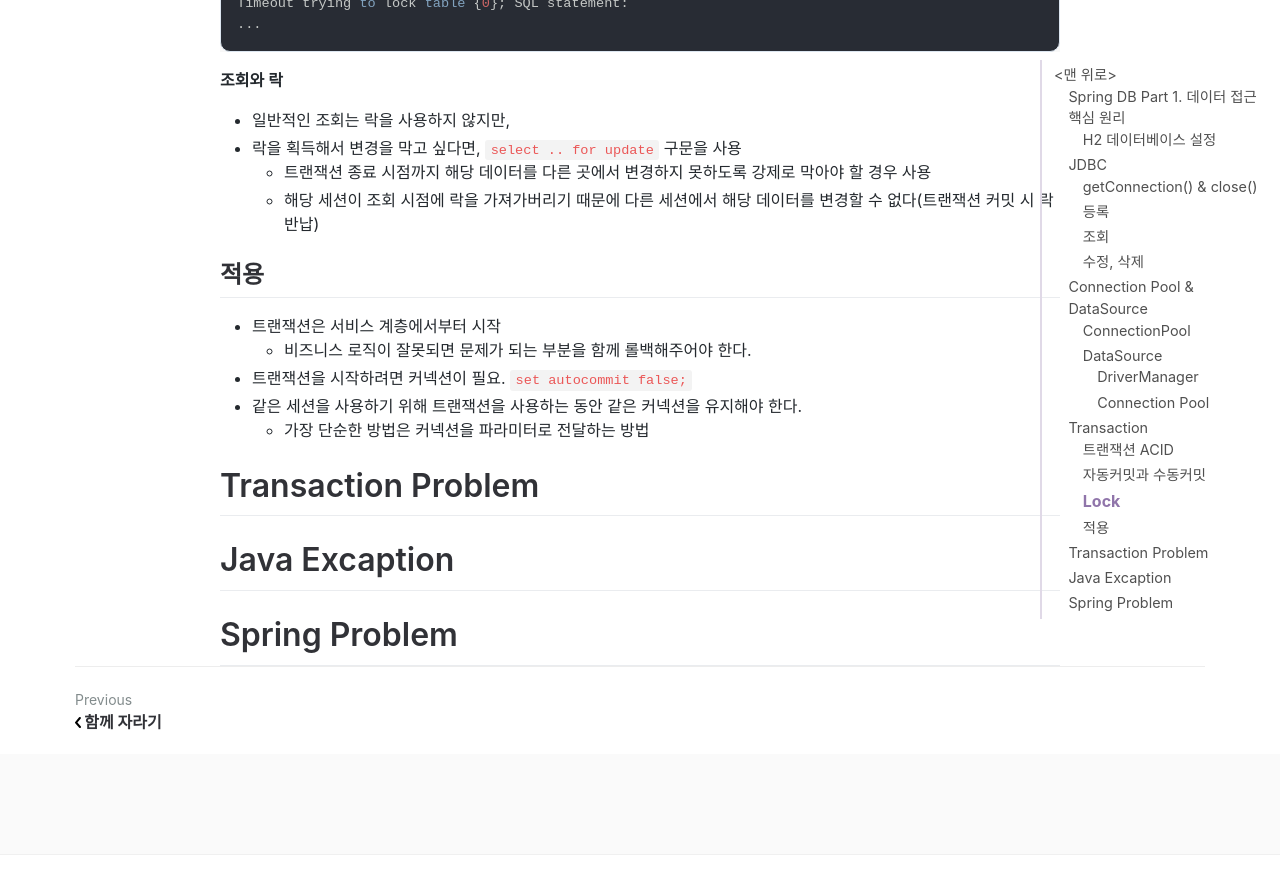
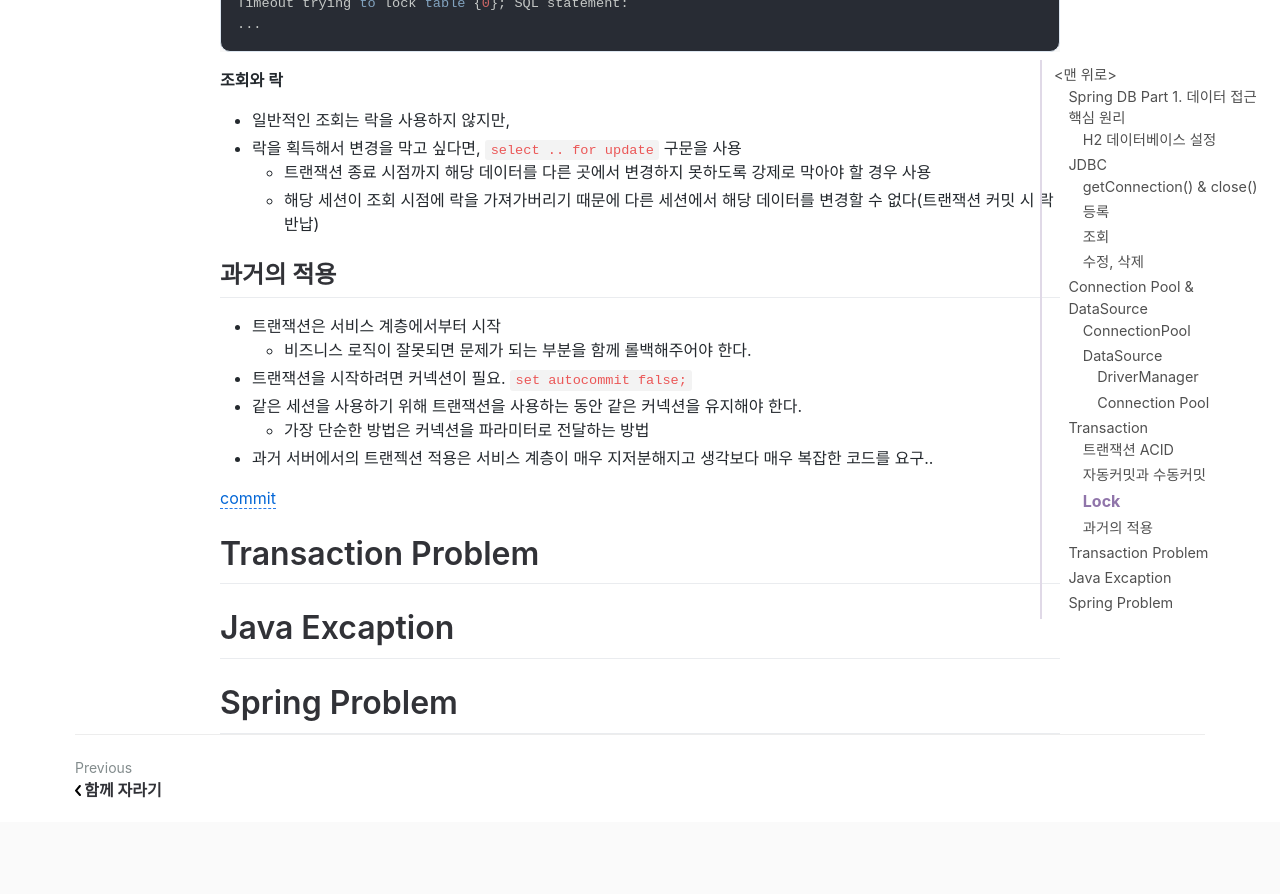
Before and after one commit to jihunparkme/jihunparkme.github.io, a Jekyll site: the page built from _posts/2022-08-08-Spring-DB-Part1.md, in a window 1280 px wide and 900 px high, scrolled down 9926 px. Shown: the top 894 px of the window. Built offline with Jekyll 4.4.1, drawn with Linux system fonts in a browser that asks for light colours; nearby versions of some CDN libraries; comment, search, counter and statistics services are not loaded.

Commit message:
[Transaction] 과거의 트랜젝션 적용 방법

```diff
--- a/_posts/2022-08-08-Spring-DB-Part1.md
+++ b/_posts/2022-08-08-Spring-DB-Part1.md
@@ -432,13 +432,16 @@ Timeout trying to lock table {0}; SQL statement:
   - 트랜잭션 종료 시점까지 해당 데이터를 다른 곳에서 변경하지 못하도록 강제로 막아야 할 경우 사용
   - 해당 세션이 조회 시점에 락을 가져가버리기 때문에 다른 세션에서 해당 데이터를 변경할 수 없다(트랜잭션 커밋 시 락 반납)
 
-## 적용
+## 과거의 적용
 
 - 트랜잭션은 서비스 계층에서부터 시작
   - 비즈니스 로직이 잘못되면 문제가 되는 부분을 함께 롤백해주어야 한다.
 - 트랜잭션을 시작하려면 커넥션이 필요. `set autocommit false;`
 - 같은 세션을 사용하기 위해 트랜잭션을 사용하는 동안 같은 커넥션을 유지해야 한다.
   - 가장 단순한 방법은 커넥션을 파라미터로 전달하는 방법
+- 과거 서버에서의 트랜젝션 적용은 서비스 계층이 매우 지저분해지고 생각보다 매우 복잡한 코드를 요구..
+
+[commit](https://github.com/jihunparkme/Inflearn-Spring-DB/commit/a7c5b2dafc32c69e59263bff7f1e4821cba8f79f)
 
 # Transaction Problem
 
```
